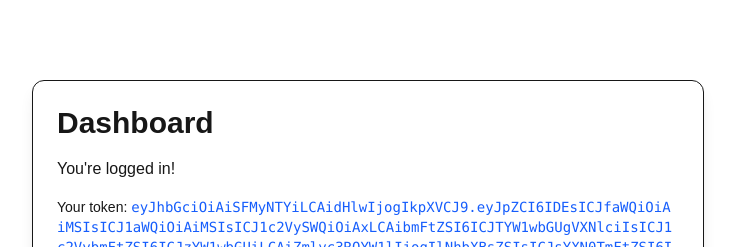
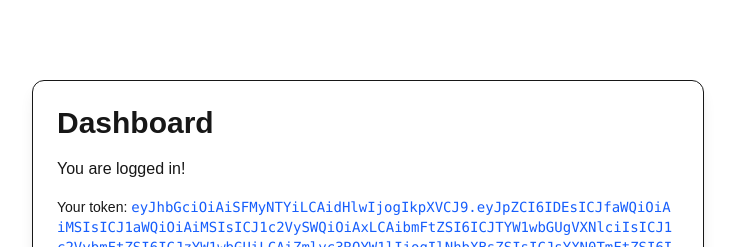
Before and after one commit to dockerst57/CICDDev, a Next.js app in the folder app/: page /Billing-app/dashboard in a window 1280 px wide. Shown: the top 247 px of the page, without its empty margins (272-1007 px from the left). Built offline with nearby package versions, Linux system fonts and the light colour scheme; sample sign-in values are in the browser's storage.

Commit message:
update files

```diff
--- a/app/src/app/dashboard/page.tsx
+++ b/app/src/app/dashboard/page.tsx
@@ -26,7 +26,7 @@ export default function DashboardPage() {
   return (
     <div className="max-w-2xl mx-auto mt-20 p-6 border rounded-xl shadow-lg">
       <h1 className="text-3xl font-bold mb-4">Dashboard</h1>
-      <p className="mb-4">You're logged in! </p>
+      <p className="mb-4">You are logged in! </p>
       <p className="mb-2 text-sm break-all">Your token: <code className="text-blue-600">{token}</code></p>
       <button
         onClick={handleLogout}
```
